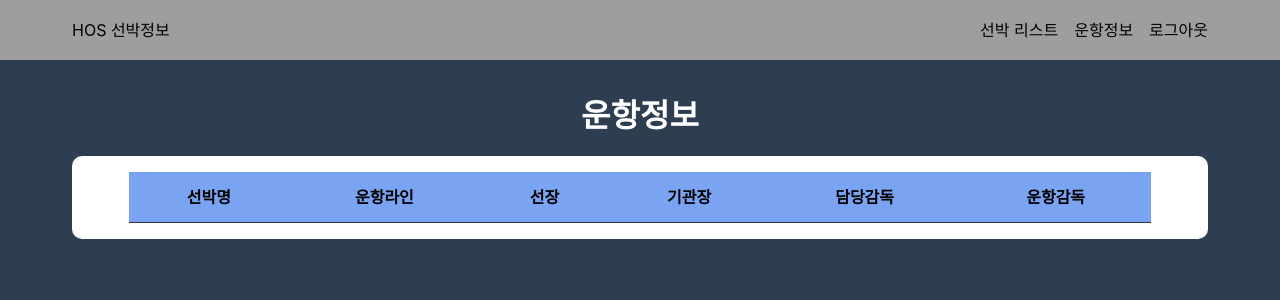
After one commit to busan-bae/new_vessel, a Flask app: page /voyage in a window 1280 px wide. The commit adds this page. Shown: the top 300 px of the page. Run offline with Flask 3, Linux system fonts and the light colour scheme; the visitor is signed in with stand-in values (Sample User, id 1); lists and menus that the app fills with data are empty.

Commit message:
선박운항정보추가

```diff
--- a/app.py
+++ b/app.py
@@ -4,6 +4,7 @@
 from routes.main import main_bp
 from routes.auth import auth_bp
 from routes.vessel import vessel_bp
+from routes.api import api_bp
 
 def create_app():
     app = Flask(__name__)
@@ -14,13 +15,16 @@
     # 시크릿 키 설정 (세션 관리)
     # 실제로는 안전한 키로 변경해야 함  ----> 추후 환경변수로 관리 예정
     app.config['SECRET_KEY'] = "my_secret_key_top"
+    app.config['API_KEY'] = 'hos-secret-key-1234'
 
     db.init_app(app)
-    SeaSurf(app)
+    csrf = SeaSurf(app)
+    csrf.exempt_urls(('/api/',))
 
     app.register_blueprint(main_bp)
     app.register_blueprint(auth_bp)
     app.register_blueprint(vessel_bp)
+    app.register_blueprint(api_bp)
 
     with app.app_context():
         db.create_all()
--- a/main.py
+++ b/main.py
@@ -3,4 +3,4 @@ from app import create_app
 app = create_app()
 
 if __name__ == "__main__":
-    app.run(debug=True)
+    app.run(debug=True, host='0.0.0.0')
--- a/routes/vessel.py
+++ b/routes/vessel.py
@@ -1,5 +1,5 @@
 from flask import Blueprint,session,redirect,url_for,request,flash, render_template
-from models import db, Vessel, VesselDetail
+from models import db, Vessel, VesselDetail,VoyageInfo
 from routes.decorators import login_required, admin_required
 
 
@@ -157,3 +157,10 @@ def vessel_delete(vessel_id):
     db.session.commit()
     flash("선박 정보가 삭제되었습니다.","success")
     return redirect(url_for("vessel.vessel_list"))
+
+
+@vessel_bp.route("/voyage" , methods=["GET"])
+@login_required # 로그인 여부 확인 -> 비 로그인시 로그인 페이지 이동
+def voyage_list():
+    voyages = VoyageInfo.query.order_by(VoyageInfo.vessel_name).all()
+    return render_template("voyage_list.html",voyages=voyages)
--- /dev/null
+++ b/static/css/voyage_list.css
@@ -0,0 +1,149 @@
+/* ---선박 목록 UI (start) --- */
+
+.vessel-list-container {
+    width: 100%;
+    padding: 2rem;
+    display: flex;
+    justify-content: center;
+    align-items: center;
+    color: #fff;
+}
+
+.title-container {
+    width: 100%;
+    height: 100%;
+    display: flex;
+    justify-content: center;
+    align-items: center;
+    /* 좌우 정렬에서 상하 정렬로 */
+    flex-direction: column;
+    gap: 1rem; /* 제목과 부제목 사이의 간격 */
+}
+
+
+.search-box {
+    width: 100%;
+    display: flex;
+    justify-content: center;
+    margin-top: 1rem;
+    text-align: center;
+}
+
+.search-box-inner {
+    display: flex;
+    gap: 0.5rem;
+    margin-bottom: 1rem;
+}
+
+.search-box-inner input,
+.search-box-inner select {
+    font-size: 1rem;
+    padding: 0.4rem 0.6rem;
+    height: 2.2rem;
+}
+
+
+.table-container {
+    width: 100%;
+    display: flex;
+    align-items: center;
+    gap: 1rem;
+    margin: 1rem 0rem;
+    background-color: white ;
+    color: black;
+    border-radius: 10px;
+    flex-direction: column;
+}
+
+table {
+    margin: 1rem;
+    width: 90%;
+    border-collapse: collapse;
+}
+
+th, td {
+    padding: 0.8rem 1rem;
+    text-align: center;
+    border-bottom: 1px solid #333232; /* 행 구분선 */
+}
+
+th {
+    background-color: #7aa4f1;
+    font-weight: bold;
+}
+
+tr:hover {
+    background-color: #f9f9f9; /* 행 호버 효과 */
+}
+
+.pagination {
+    display: flex;
+    justify-content: center;
+    font-size: 1rem;
+    gap: 0.3rem;
+    padding: 1rem 0;
+}
+
+.pagination a {
+    background-color: #7aa4f1;
+    color: white;
+    border-radius: 4px;
+    padding: 0.4rem 0.8rem;
+    text-decoration: none;
+}
+
+.pagination a.active {
+    background-color: #1354d8;
+    font-weight: bold;
+}
+
+.pagination span {               /* ... 생략 표시 */
+    color: #999;
+    padding: 0.4rem 0.3rem;
+}
+
+/* ---선박 목록 UI (end) --- */
+
+@media (max-width: 768px) {
+    .vessel-list-container {
+    padding: 2rem 0rem;
+    }
+
+    .table-container {
+        overflow-x: auto; /* 가로 스크롤 허용 */
+    }
+
+    table {
+    margin: 0.5rem;
+    width: 100%;
+    border-collapse: collapse;
+    }
+
+    th, td {
+        padding: 0.2rem 0.1rem;
+        font-size: 0.75rem; /* 글자 크기 축소 */
+    }
+
+    .search-box-inner {
+        flex-direction: column;
+        width: 100%;
+        padding: 0 1rem;
+    }
+
+    .search-box-inner input,
+    .search-box-inner select {
+        width: 100%;
+        font-size: 0.9rem;
+    }
+
+    .pagination {
+      gap: 0.2rem;       /* 버튼 간격 좁히기 */
+      flex-wrap: wrap;   /* 넘치면 줄바꿈 허용 */
+      padding: 0.8rem 0;
+    }
+
+    .pagination a {
+        padding: 0.3rem 0.6rem;   /* 버튼 크기 축소 */
+        font-size: 0.85rem;
+    }
+}
--- a/templates/base.html
+++ b/templates/base.html
@@ -15,6 +15,7 @@
                 <div class="head-brand"><a href="{{ url_for('main.home') }}">HOS 선박정보</a></div>
                 <div class="head-menu">
                     <div><a href="{{ url_for('vessel.vessel_list') }}">선박 리스트</a></div>
+                    <div><a href="{{ url_for('vessel.voyage_list') }}">운항정보</a></div>
                     {% if current_user and current_user.role  == "admin" %}
                         <div><a href="{{ url_for('vessel.vessel_new') }}">선박 등록</a></div>
                     {% endif %}
--- a/templates/index.html
+++ b/templates/index.html
@@ -19,7 +19,8 @@
                 {% if current_user and current_user.role == "admin" %}
                     <a href="{{ url_for('vessel.vessel_new')}}"><div class="card">선박 등록</div></a>
                 {% endif %}
-                <a href="{{ url_for('vessel.vessel_list') }}"><div class="card">선박 조회</div></a>
+                <a href="{{ url_for('vessel.vessel_list') }}"><div class="card">선박 정보</div></a>
+                <a href="{{ url_for('vessel.voyage_list') }}"><div class="card">운항 정보</div></a>
                 {% if current_user and current_user.role == "admin" %}
                 <a href="{{ url_for('auth.signup')}}"><div class="card">회원 가입</div></a>
                 {% endif %}
--- /dev/null
+++ b/templates/voyage_list.html
@@ -0,0 +1,39 @@
+{% extends "base.html" %}
+
+{% block css %}
+    <link rel="stylesheet" href="{{ url_for('static', filename='css/voyage_list.css') }}">
+{% endblock %}
+
+{% block content %}
+    <div class="vessel-list-container">
+        <div class="inner">
+            <div class="title-container"><h1>운항정보</h1></div>
+            <div class="table-container">
+                <table>
+                    <thead>
+                        <tr>
+                            <th>선박명</th>
+                            <th>운항라인</th>
+                            <th>선장</th>
+                            <th>기관장</th>
+                            <th>담당감독</th>
+                            <th>운항감독</th>
+                        </tr>
+                    </thead>
+                    <tbody>
+                        {% for voyage in voyages %}
+                        <tr>
+                            <td>{{ voyage.vessel_name}}</td>
+                            <td>{{ voyage.line }}</td>
+                            <td>{{ voyage.captain }}</td>
+                            <td>{{ voyage.chief_engineer }}</td>
+                            <td>{{ voyage.safety_supervisor }}</td>
+                            <td>{{ voyage.ops_supervisor }}</td>
+                        </tr>
+                        {% endfor %}
+                    </tbody>
+                </table>
+            </div>
+        </div>
+    </div>
+{% endblock %}
```
Also changed, not shown: CLAUDE.md (+51 -25 lines), models.py (+36 -0 lines), routes/api.py (added, +56 -0 lines).
